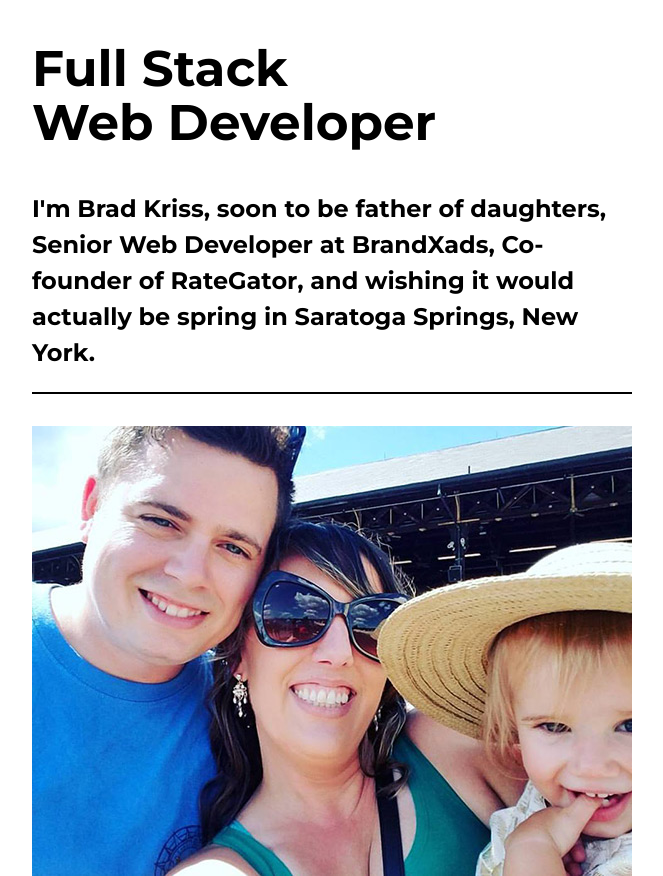
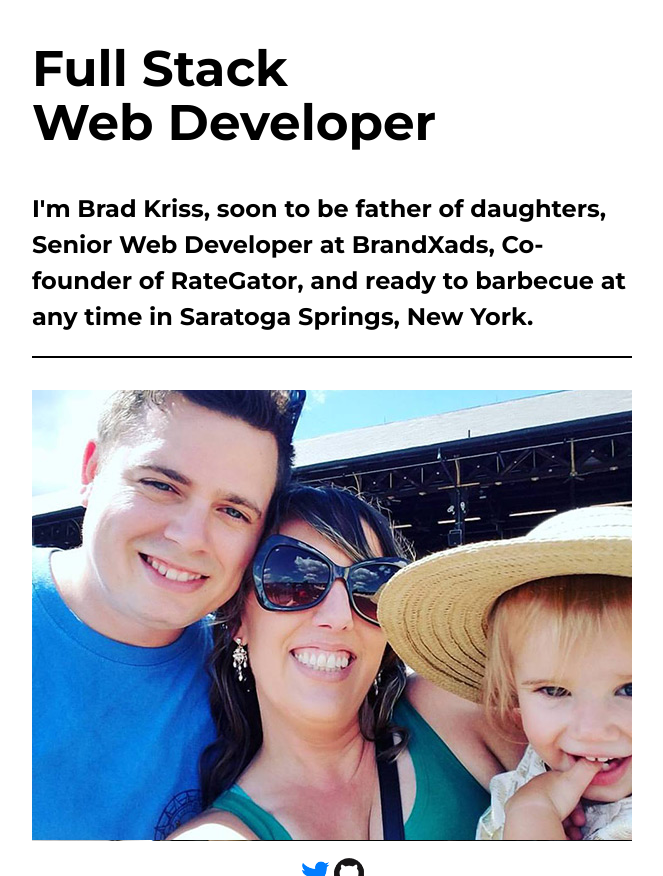
Before and after one commit to BradKriss/BradKriss, a PHP site: page / in a window 1280 px wide. Shown: the top 876 px of the page, without its empty margins (308-971 px from the left). Run offline with PHP 8.4, Linux system fonts and the light colour scheme.

Commit message:
Life Updates

```diff
--- a/public/index.html
+++ b/public/index.html
@@ -21,7 +21,7 @@
     <h1 id="intro-header">Full Stack <br />Web Developer</h1>
     <h4 id="intro-text">
         I'm Brad Kriss, soon to be father of daughters, Senior Web Developer at BrandXads,
-        Co-founder of RateGator, and wishing it would actually be spring in Saratoga Springs, New York.
+        Co-founder of RateGator, and ready to barbecue at any time in Saratoga Springs, New York.
     </h4>
   </section>
 
--- a/public/index.php
+++ b/public/index.php
@@ -25,7 +25,7 @@
     <h1 id="intro-header">Full Stack <br />Web Developer</h1>
     <h4 id="intro-text">
         I'm Brad Kriss, soon to be father of daughters, Senior Web Developer at BrandXads,
-        Co-founder of RateGator, and wishing it would actually be spring in Saratoga Springs, New York.
+        Co-founder of RateGator, and ready to barbecue at any time in Saratoga Springs, New York.
     </h4>
   </section>
 
```
